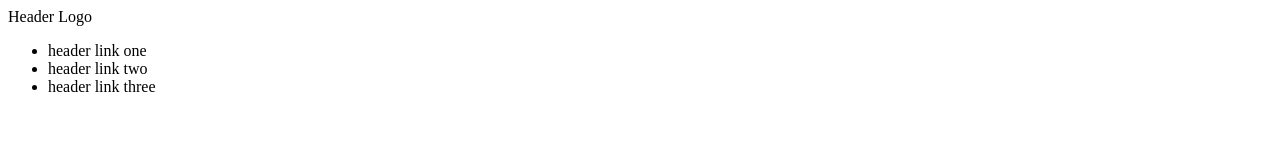
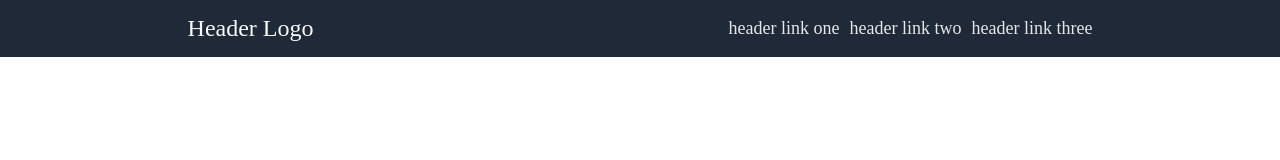
Before and after one commit to EmAreAitch/Landing-Page, a plain HTML site: page index.html in a window 1280 px wide. Drawn offline with Linux system fonts and the light colour scheme.

Commit message:
Completed designing of header

```diff
--- a/index.html
+++ b/index.html
@@ -4,6 +4,7 @@
     <meta charset="UTF-8">
     <meta http-equiv="X-UA-Compatible" content="IE=edge">
     <meta name="viewport" content="width=device-width, initial-scale=1.0">
+    <link rel="stylesheet" href="style.css">
     <title>Landing-Page</title>
 </head>
 <body>
--- a/style.css
+++ b/style.css
@@ -0,0 +1,31 @@
+body {
+    margin: 0px;
+    min-height: 100vh;
+    display: flex;
+    flex-flow: column;
+}
+
+.header {
+    background-color: #1F2937;
+    display: flex;
+    justify-content: space-around;
+    align-items: center;
+
+
+}
+
+.logo {
+    font-size: 24px;
+    color: #F9FAF8;
+}
+
+.menu {
+    font-size: 18px;
+    color: #E5E7EB;
+}
+
+.menu ul {
+    list-style-type: none;
+    display: flex;
+    gap: 10px;
+}
```
